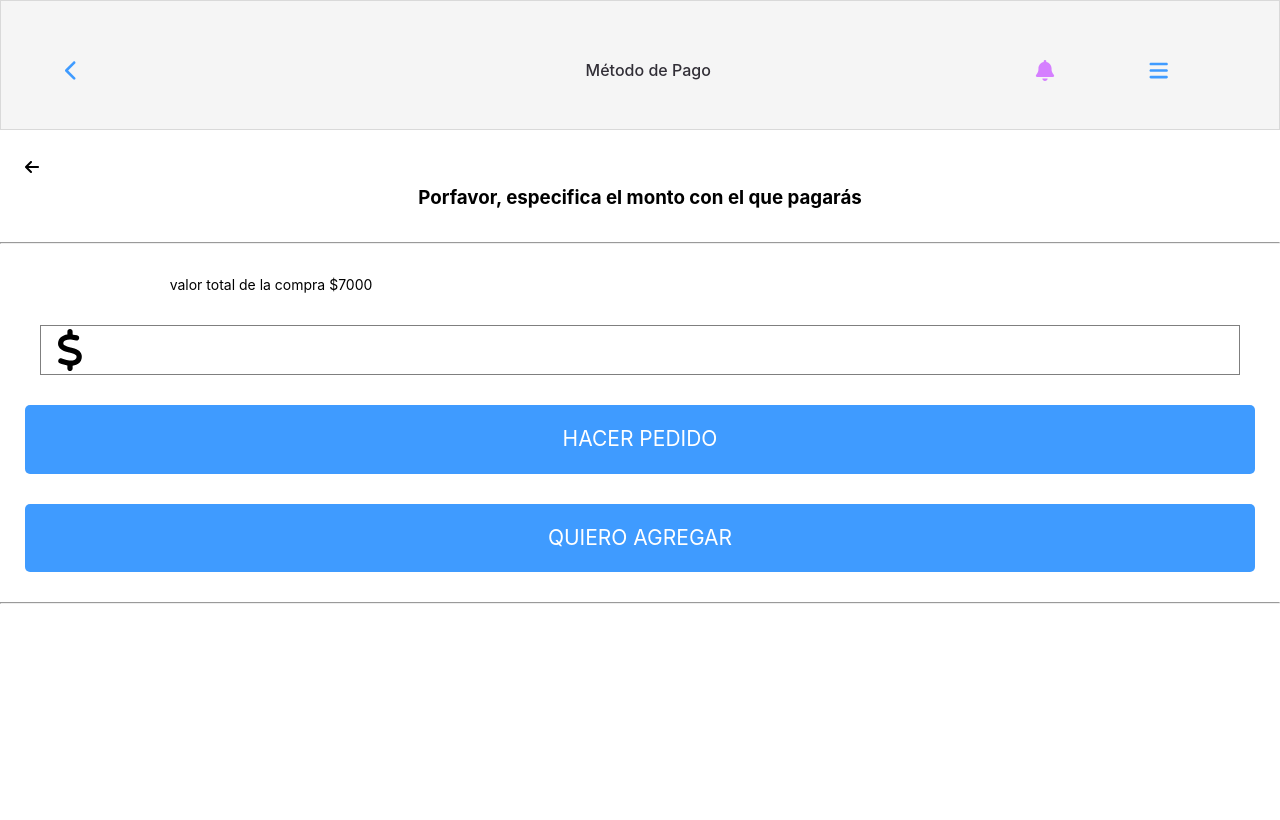
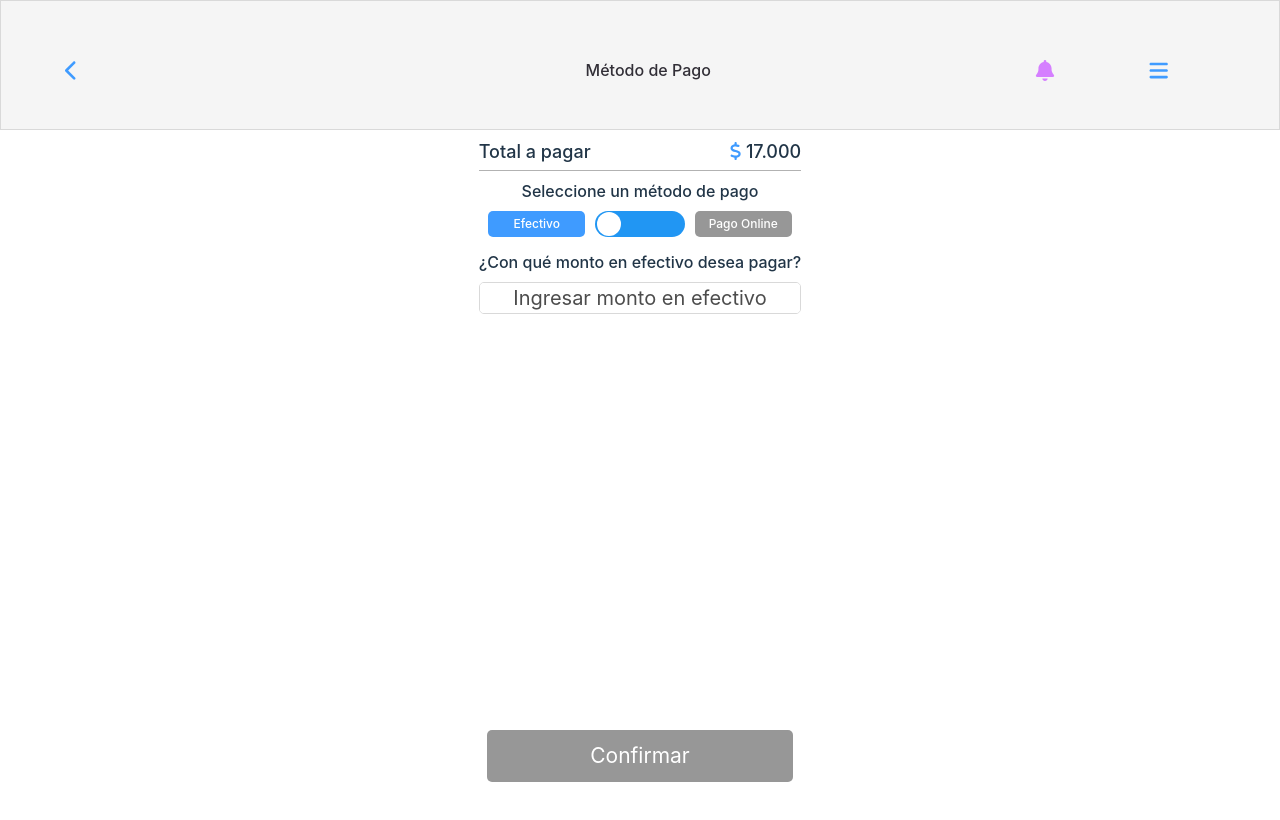
Before and after one commit to JoelFiare/s14-16-n-java, a React (Vite) app in the folder frontend/: page /busqueda/pagar/monto-de-efectivo in a window 1280 px wide. Shown: the top 820 px of the page. Built offline with nearby package versions, Linux system fonts and the light colour scheme.

Commit message:
feat: add payout high view

```diff
--- a/frontend/src/components/Payout/Payout.css
+++ b/frontend/src/components/Payout/Payout.css
@@ -1,73 +1,84 @@
-.cash-stamp {
+.payout {
   display: grid;
-  row-gap: 30px;
-  grid-template-columns: 25px 1fr 25px;
-  grid-auto-rows: max-content;
-  min-height: 100dvh;
-  color: black;
-  background-color: white;
+  grid-template-rows: repeat(5, max-content) 1fr max-content;
+  row-gap: 8px;
+  align-content: stretch;
 
-  a {
-    justify-self: start;
-    position: relative;
-    top: 25px;
+  main:has(&) {
+    flex-grow: 1;
+    display: flex;
+    padding: 8px 16px 18px;
+    justify-content: center;
 
-    path {
-      fill: black;
+    header:has(+ &) {
+      background-color: white;
     }
   }
 
-  > *:not(hr) {
-    grid-column: 2;
+  .payment {
+    display: flex;
+    justify-content: space-between;
+    border-bottom: 1px solid rgba(0, 0, 0, .3);
+    padding-bottom: 5px;
+    font-size: 18px;
+    font-weight: 500;
+
+    svg > * {
+      fill: var(--blue);
+    }
   }
 
-  > hr {
-    grid-column: span 3;
-    background-color: invert;
+  h3, > p {
+    font-size: 16px;
+    font-weight: 500;
   }
 
-  > p {
-    width: 40%;
-    font-size: 14px;
+  label:has([type='text']) {
+    display: flex;
+    justify-content: center;
+    border: 1px solid var(--light-gray);
+    position: relative;
+    border-radius: 5px;
+    overflow: hidden;
+    font-size: 20px;
+
+    p {
+      color: var(--blue);
+    }
+
+    span {
+      color:rgba(0, 0, 0, .7);
+      position: absolute;
+      inset: 0;
+      background-color: white;
+      opacity: 1;
+      transition:
+        opacity 100ms linear,
+        background-color 100ms linear;
+    }
+
+    .transparent {
+      opacity: 0;
+      background-color: transparent;
+    }
   }
 
-  [type='number'] {
-    background: transparent;
+  [type='text'] {
     border: 0;
-    width: 100%;
-    font-size: 42px;
-
-    &::-webkit-outer-spin-button,
-    &::-webkit-inner-spin-button {
-      -webkit-appearance: none;
-    }
+    text-align: start;
+    line-height: 1.5;
 
     &:focus {
       outline: none;
     }
-
-    label:has(&) {
-      border: 1px solid rgba(0, 0, 0, 0.5);
-      display: flex;
-      margin: 0 15px;
-      align-items: center;
-
-      &:focus-within {
-        border: 1px solid #000000;
-      }
-
-      > svg {
-        height: 42px;
-        aspect-ratio: 2 / 3;
-        padding-left: 15px;
-      }
-    }
   }
 
   button {
-    text-transform: uppercase;
     font-size: 21px;
-    padding: 22px;
     font-weight: 400;
+    width: 95%;
+    justify-self: center;
+    max-width: 450px;
+    grid-row: -2;
   }
 }
--- a/frontend/src/components/Payout/Payout.jsx
+++ b/frontend/src/components/Payout/Payout.jsx
@@ -1,4 +1,4 @@
-import { Link } from 'react-router-dom'
+import { useNavigate } from 'react-router-dom'
 import { Navigate } from "react-router-dom";
 import Form from "../share/Form/Form";
 import MainBtn from "../share/Buttons/MainBtn/MainBtn"
@@ -6,39 +6,36 @@ import { faDollarSign, faArrowLeft } from "@fortawesome/free-solid-svg-icons";
 import { FontAwesomeIcon } from "@fortawesome/react-fontawesome";
 import './Payout.css'
 import { useState } from 'react';
+import ToggleButton from '../share/ToggleButton/ToggleButton';
 
 export default function Payout() {
-  const [sendOrder, setSendOrder]= useState(false)
-  const [addToOrder, setAddToOrder]= useState(false)
-  const handleSendOrder= ()=>{
-    console.log('enviar pedido')
-    setSendOrder(true)
-  }
-  if(sendOrder){
-    return <Navigate to={'/busqueda/pagar/procesando-pago'} />
-  }
-  const handleAdd= ()=>{
-    console.log('agregar al pedido')
-    setAddToOrder(true)
-  }
-  if(addToOrder){
-    return <Navigate to={'/inicio'} />
-  }
+  const navigate = useNavigate()
+  const [money, setMoney]= useState('')
+
   return (
     <>
       <main>
-        <Form className={'cash-stamp'}>
-          <Link to='/busqueda/pagar/medio-de-pago'><FontAwesomeIcon icon={faArrowLeft} /></Link>
-          <h3>Porfavor, especifica el monto con el que pagarás</h3>
-          <hr />
-          <p>valor total de la compra ${'7000'}</p>
+        <Form className={'payout'}>
+          <div className='payment'>
+            <p>Total a pagar</p>
+            <p><FontAwesomeIcon icon={faDollarSign} /> {'17.000'}</p>
+          </div>
+          <h3>Seleccione un método de pago</h3>
+          <ToggleButton options={['Efectivo', 'Pago Online']}/>
+          <p>¿Con qué monto en efectivo desea pagar?</p>
           <label >
-            <FontAwesomeIcon icon={faDollarSign} />
-            <input type="number" name="amount" />
+            <span className={money ? 'transparent' : ''}>Ingresar monto en efectivo</span>
+            <p>Efectivo: $ </p>
+            <input
+              style={{width: `${money.length}ch`}}
+              type="text"
+              name="cash"
+              pattern='[0-9\.]+$'
+              value={money}
+              onChange={(e, value = e.target.value) => setMoney(/^$|[0-9\.]+$/.test(value) ? value : money)}
+            />
           </label>
-          <MainBtn onClick={handleSendOrder}>Hacer pedido</MainBtn>
-          <MainBtn onClick={handleAdd}>Quiero agregar</MainBtn>
-          <hr />
+          <MainBtn onClick={() => navigate('../procesando-pago')} disabled={17000 <= +money.replace('.', '') ? false : true}>Confirmar</MainBtn>
         </Form>
       </main>
     </>
--- a/frontend/src/components/share/Buttons/MainBtn/MainBtn.css
+++ b/frontend/src/components/share/Buttons/MainBtn/MainBtn.css
@@ -5,6 +5,7 @@
   color: white;
   font-size: 24px;
   height: max-content;
+  transition: background-color linear 250ms;
 
   &:disabled {
     background-color: var(--gray);
```
